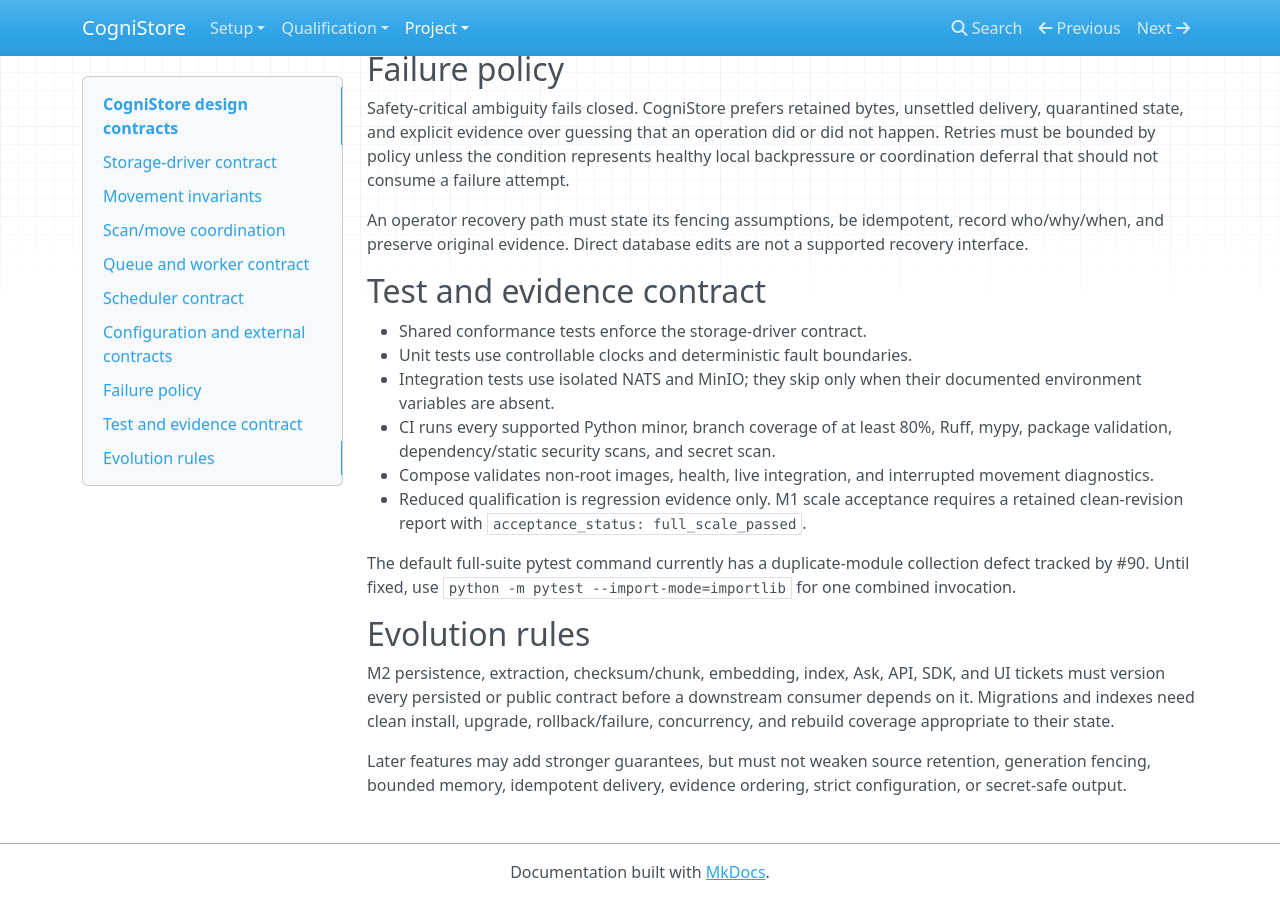
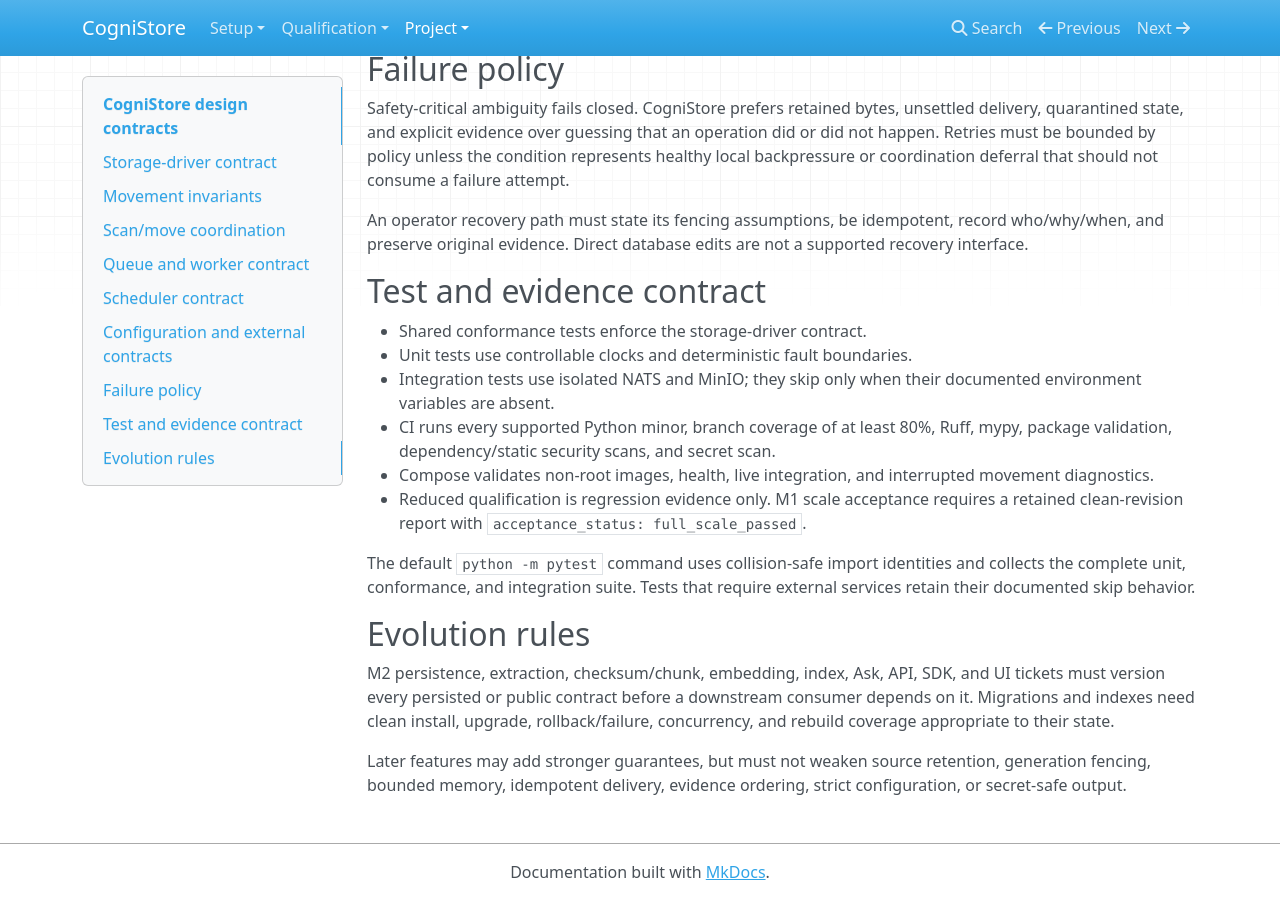
Before and after one commit to melliott18/CogniStore, an MkDocs documentation site: the page built from docs/design.md, in a window 1280 px wide and 900 px high, scrolled down 2107 px. Built offline with MkDocs 1.6.1, drawn with Linux system fonts in a browser that asks for light colours; nearby versions of some CDN libraries.

Commit message:
fix(tests): make default suite collision-safe (#90)

```diff
--- a/docs/design.md
+++ b/docs/design.md
@@ -132,9 +132,9 @@
   requires a retained clean-revision report with
   `acceptance_status: full_scale_passed`.
 
-The default full-suite pytest command currently has a duplicate-module
-collection defect tracked by #90. Until fixed, use
-`python -m pytest --import-mode=importlib` for one combined invocation.
+The default `python -m pytest` command uses collision-safe import identities
+and collects the complete unit, conformance, and integration suite. Tests that
+require external services retain their documented skip behavior.
 
 ## Evolution rules
 
```
Also changed, not shown: CONTRIBUTING.md (+5 -6 lines), README.md (+7 -8 lines), docs/git_workflows.md (+2 -3 lines), pyproject.toml (+7 -1 lines), 1 other file.
